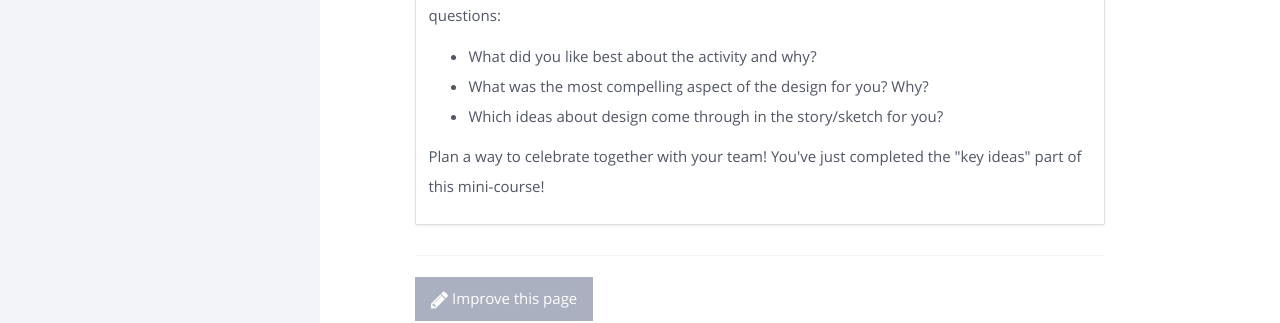
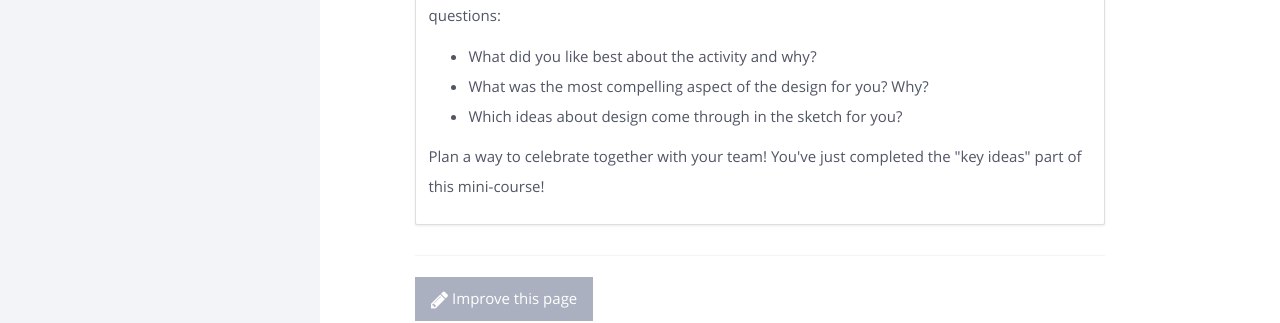
Before and after one commit to ucsdlib/foundations, a Jekyll site: the page built from modules/key-ideas/_posts/2000-01-07-sketching.html, in a window 1280 px wide. Shown: the part 810-1133 px from the top of the page. Built offline with Jekyll 4.4.1, drawn with Linux system fonts in a browser that asks for light colours; nearby versions of some CDN libraries.

Commit message:
Update 2000-01-07-sketching.html

```diff
--- a/modules/key-ideas/_posts/2000-01-07-sketching.html
+++ b/modules/key-ideas/_posts/2000-01-07-sketching.html
@@ -22,7 +22,7 @@ title: Sketching
     <ul>
         <li>What did you like best about the activity and why?</li>
         <li>What was the most compelling aspect of the design for you? Why?</li>
-        <li>Which ideas about design come through in the story/sketch for you?</li>
+        <li>Which ideas about design come through in the sketch for you?</li>
     </ul>
       <p>Plan a way to celebrate together with your team! You've just completed the "key ideas" part of this mini-course! </p>
   </div>
```
